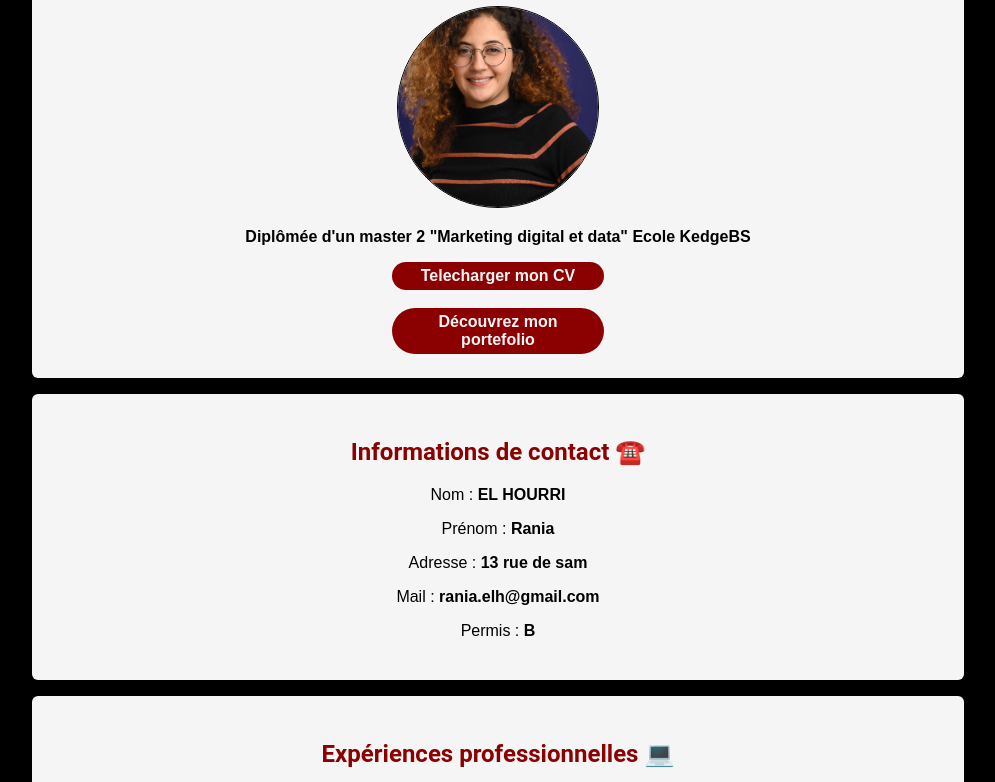
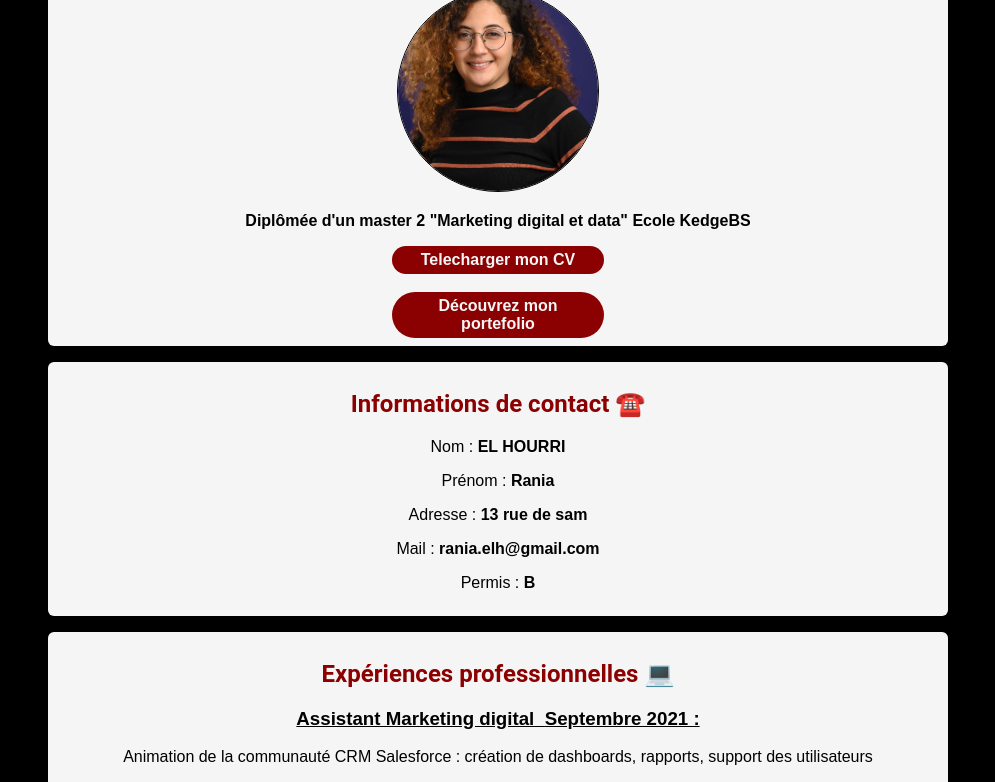
Before and after one commit to Rania-elhourri/raniaelhourri-CV, a plain HTML site: page index.html in a window 1280 px wide. Shown: the part 115-897 px from the top of the page, without its empty margins (142-1137 px from the left). Drawn offline with Linux system fonts and the light colour scheme.

Commit message:
Update style.css

```diff
--- a/style.css
+++ b/style.css
@@ -13,7 +13,7 @@ background-color:black;
 div {
 background-color: whitesmoke;
 text-align: center;
-padding: 24px;
+padding: 8px;
 width: 70%;
 margin: 16px auto;
 border-radius: 6px;
```
